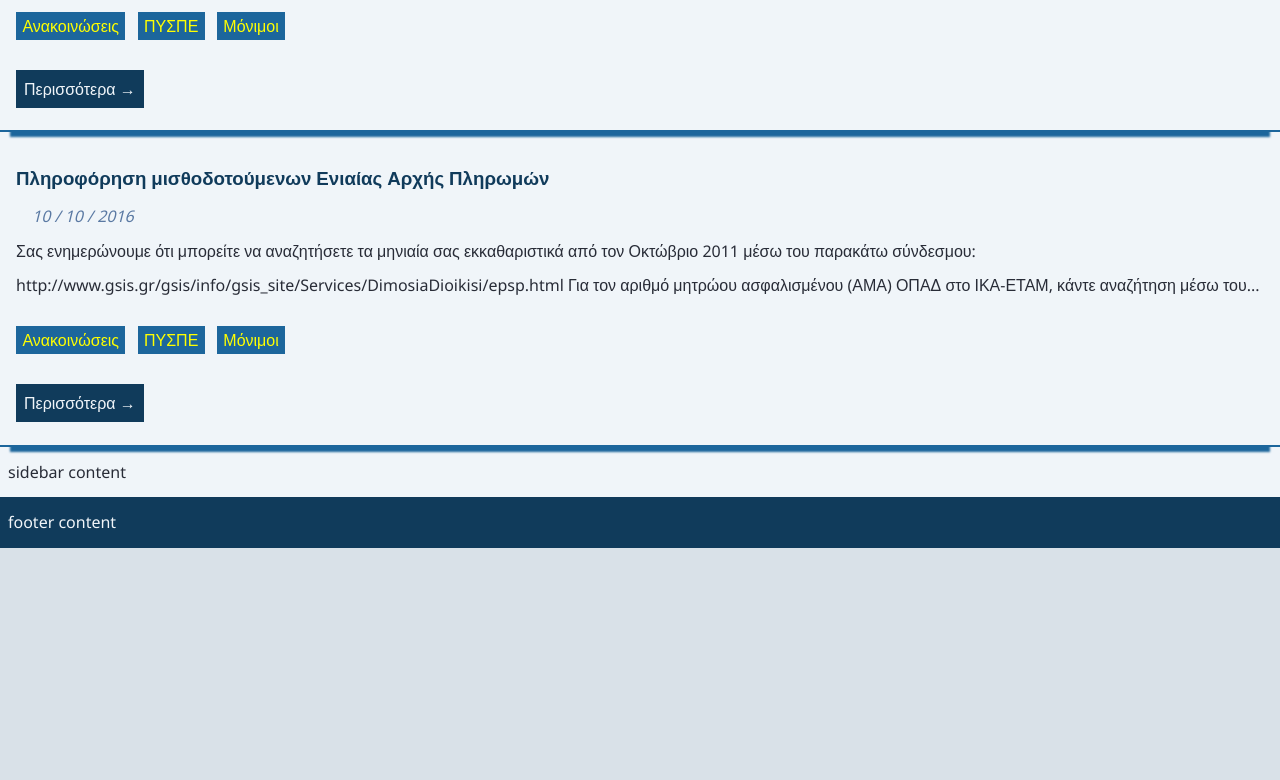
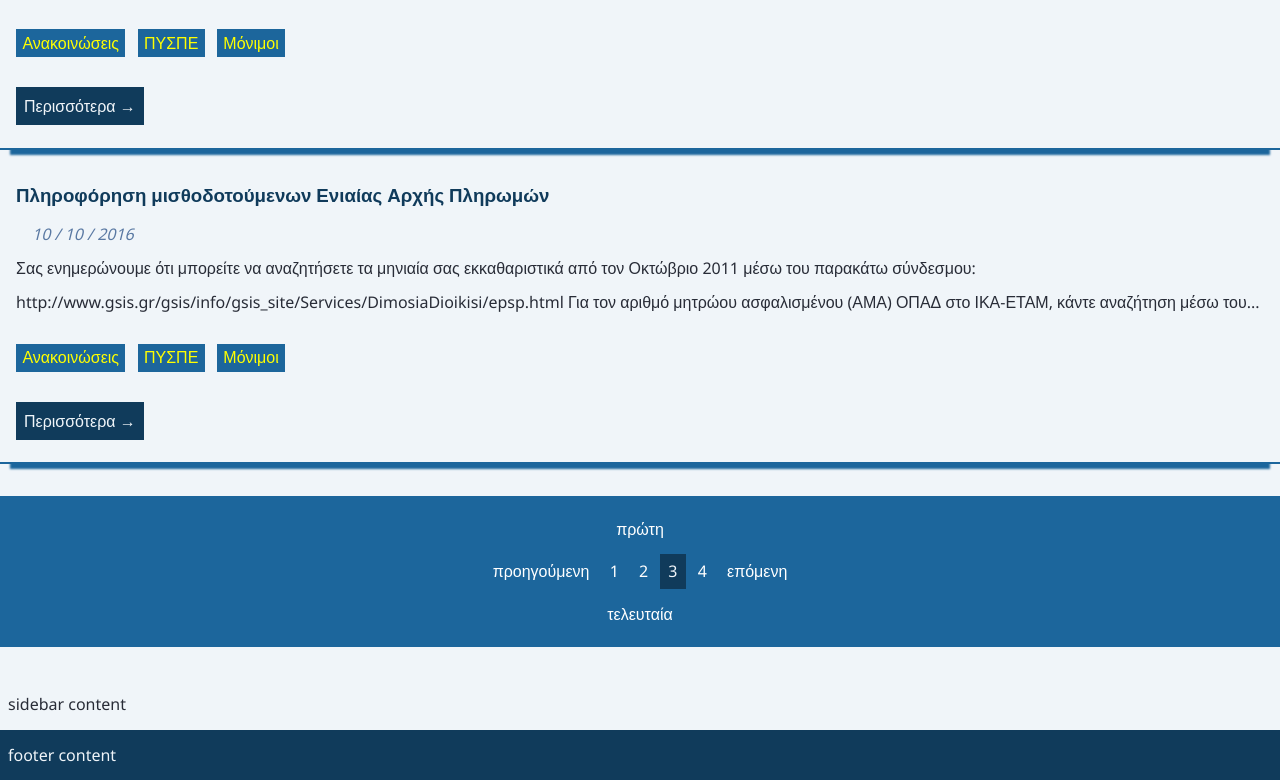
Before and after one commit to chalatz/dipe_static, a website: page index.html in a window 1280 px wide. Shown: the part 446-1226 px from the top of the page. Before the commit the page ends 994 px from the top, so only its background shows below. Drawn offline with Linux system fonts and the light colour scheme.

Commit message:
Added pagination

```diff
--- a/index.html
+++ b/index.html
@@ -13,7 +13,7 @@
 </head>
 <body>
 
-    <div class="page-wrapper">
+    <div class="page-wrapper front">
 
         <header class="site-header">
 
@@ -94,6 +94,33 @@
 
             </div>
 
+            <div class="pagination">
+                <div class="item first">
+                    <a href="">πρώτη</a>
+                </div>
+                <div class="item previous">
+                    <a href="">προηγούμενη</a>
+                </div>
+                <div class="item">
+                    <a href="">1</a>
+                </div>
+                <div class="item">
+                    <a href="">2</a>
+                </div>
+                <div class="item current">
+                    3
+                </div>
+                <div class="item">
+                    <a href="">4</a>
+                </div>
+                <div class="item next">
+                    <a href="">επόμενη</a>
+                </div>
+                <div class="item last">
+                    <a href="">τελευταία</a>
+                </div>
+            </div>
+
         </section>
 
         <aside class="sidebar">
--- a/scss/_content.scss
+++ b/scss/_content.scss
@@ -1,6 +1,6 @@
 .page-title {
     text-align: center;
-    font-size: 1.5em;
+    font-size: 2em;
     font-weight: bold;
     font-family: $serif;
     padding: 0.5em;
@@ -10,6 +10,16 @@
 .page-title-icon {
     width: .9em;
     width: .9em;
+}
+
+.article-page {
+    .page-title {
+        font-size: 1.3em;
+        .page-title-icon {
+            width: .7em;
+            width: .7em;
+        }
+    }
 }
 
 .teaser {
@@ -63,3 +73,32 @@
     background-color: $darkblue;
     color: $white;
 }
+
+.pagination {
+    padding: $inner-padding $inner-padding/2;
+    text-align: center;
+    background-color: $blue;
+    margin: $outer-margin 0;
+    color: $white;
+    a {
+        color: white;
+        padding: .5em;
+    }
+    .item {
+        display: inline-block;
+        margin: .5em 0;
+    }
+
+    .current {
+        padding: .5em;
+    }
+    .current,
+    a:hover {
+        background-color: $darkblue;
+    }
+
+    .first, .last {
+        display: block;
+    }
+
+}
```
Also changed, not shown: article.html (+1 -1 lines), css/styles.css, 1 other file.
